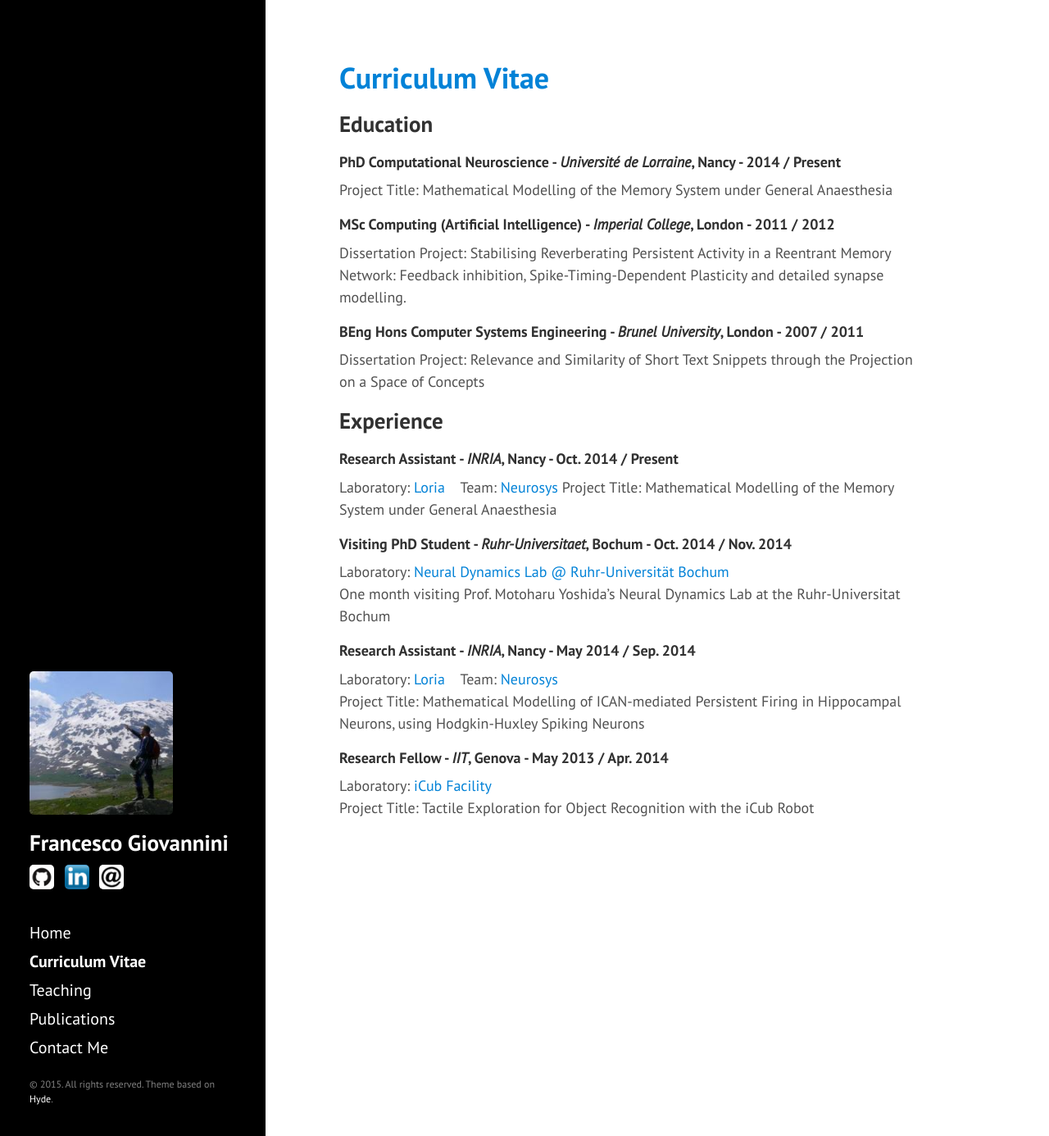
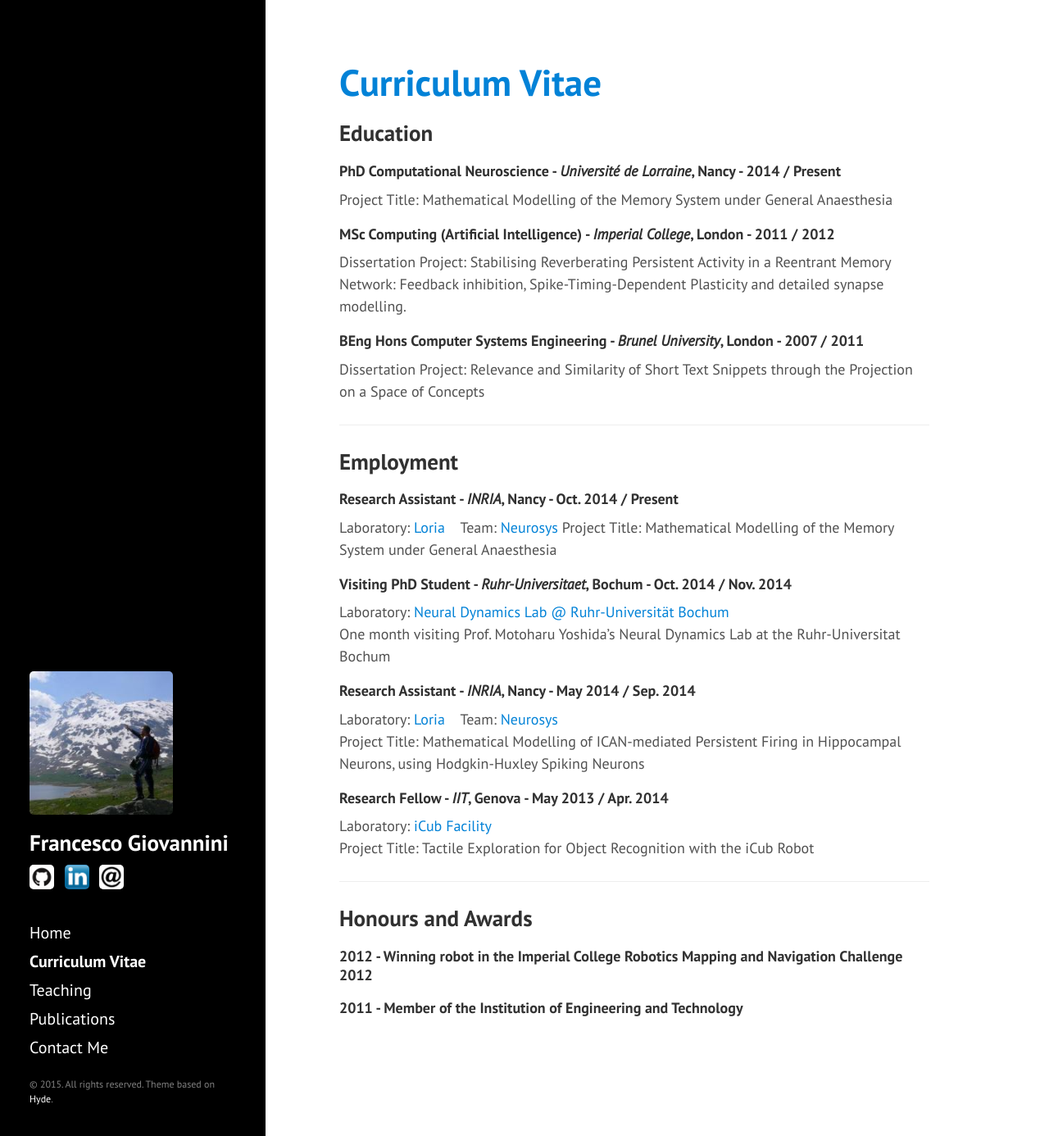
Before and after one commit to JoErNanO/joernano.github.io, a Jekyll site: the page built from pages/01-cv.md, in a window 1280 px wide and 1386 px high. Shown: the whole window at 82% size. Built offline with Jekyll 4.4.1, drawn with Linux system fonts in a browser that asks for light colours; Markdown is read by kramdown in place of the engine named in the settings.

Commit message:
[PAGES] Add horizontal lines to separate content in cv and publications.

```diff
--- a/pages/01-cv.md
+++ b/pages/01-cv.md
@@ -2,7 +2,6 @@
 layout: page
 title: Curriculum Vitae
 ---
-
 
 ## Education
 
@@ -15,8 +14,9 @@ Dissertation Project: Stabilising Reverberating Persistent Activity in a Reentra
 #### **BEng Hons Computer Systems Engineering** - *Brunel University*, London - 2007 / 2011
 Dissertation Project: Relevance and Similarity of Short Text Snippets through the Projection on a Space of Concepts
 
+---
 
-## Experience
+## Employment
 
 #### **Research Assistant** - *INRIA*, Nancy - Oct. 2014 / Present
 Laboratory: [Loria](http://www.loria.fr/loria-news) &nbsp;&nbsp; Team: [Neurosys](http://neurosys.loria.fr)
@@ -34,3 +34,10 @@ Project Title: Mathematical Modelling of ICAN-mediated Persistent Firing in Hipp
 #### **Research Fellow** - *IIT*, Genova - May 2013 / Apr. 2014
 Laboratory: [iCub Facility](http://www.iit.it/en/research/departments/icub-facility.html)
 Project Title: Tactile Exploration for Object Recognition with the iCub Robot
+
+---
+
+## Honours and Awards
+
+#### 2012 - Winning robot in the Imperial College Robotics Mapping and Navigation Challenge 2012
+#### 2011 - Member of the Institution of Engineering and Technology
--- a/public/css/poole.css
+++ b/public/css/poole.css
@@ -88,7 +88,7 @@ h1, h2, h3, h4, h5, h6 {
   text-rendering: optimizeLegibility;
 }
 h1 {
-  font-size: 2rem;
+  font-size: 2.5rem;
 }
 h2 {
   margin-top: 1rem;
```
Also changed, not shown: pages/03-publications.md (+2 -0 lines).
